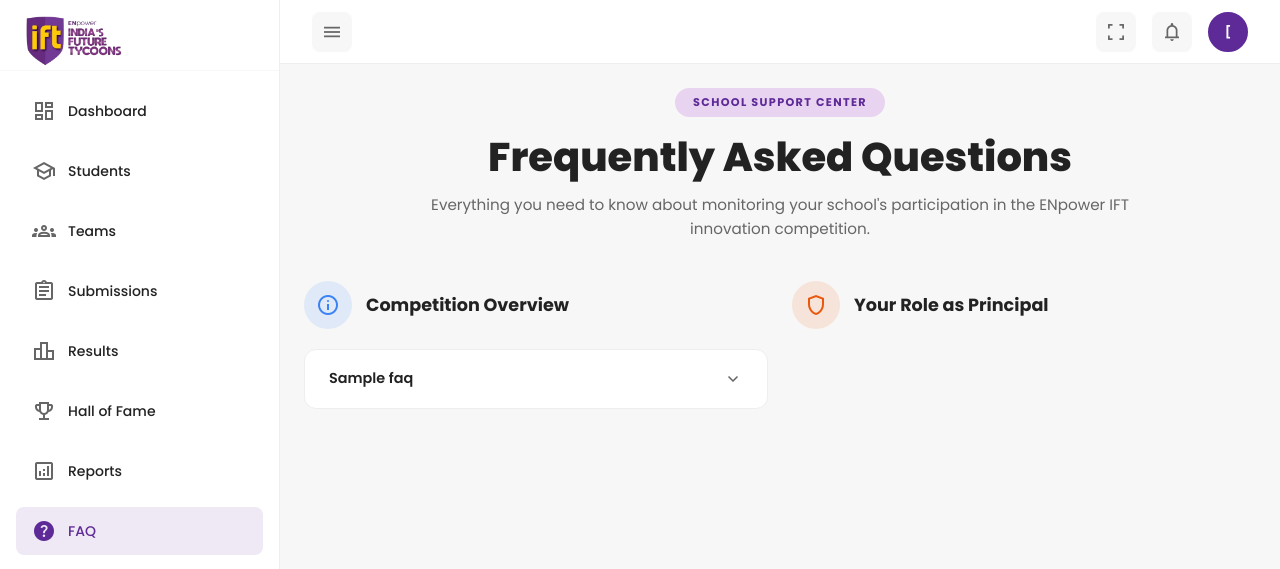
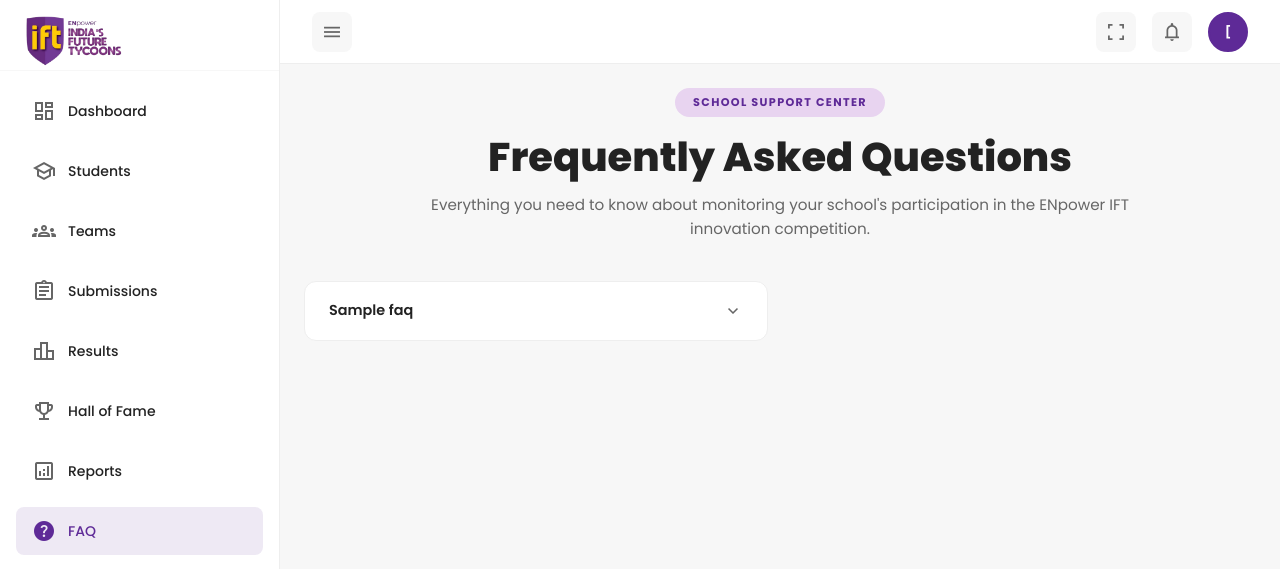
Before and after one commit to techinfinitydevelopers/IFT, a Django app: template templates/students/school_faq.html in a window 1280 px wide. Shown: the top 569 px of the page. Run offline with Django 5.2, Linux system fonts and the light colour scheme; the template is opened without the code that fills it: most values are stand-ins (such as "Sample title", 1, 10 or a date in 2020).

Commit message:
FAQ pages: remove section headings, render body as HTML for bold/links support
Co-Authored-By: Claude Opus 4.6 (1M context) <noreply@anthropic.com>

```diff
--- a/templates/students/school_faq.html
+++ b/templates/students/school_faq.html
@@ -433,14 +433,8 @@
 
             {% if faqs %}
             <div class="row g-4">
-                <!-- Left Column: Competition Overview -->
+                <!-- Left Column -->
                 <div class="col-lg-6">
-                    <div class="faq-section-header">
-                        <div class="faq-section-icon blue">
-                            <span class="material-symbols-outlined">info</span>
-                        </div>
-                        <h3 class="faq-section-title">Competition Overview</h3>
-                    </div>
                     {% for faq in faqs %}
                         {% if forloop.counter|divisibleby:2 %}{% else %}
                         <div class="faq-item" data-faq-col="left">
@@ -448,20 +442,14 @@
                                 <p class="faq-question-text">{{ faq.title }}</p>
                                 <span class="material-symbols-outlined faq-chevron">expand_more</span>
                             </div>
-                            <div class="faq-answer">{{ faq.body|linebreaksbr }}</div>
+                            <div class="faq-answer">{{ faq.body|safe }}</div>
                         </div>
                         {% endif %}
                     {% endfor %}
                 </div>
 
-                <!-- Right Column: Your Role as Principal -->
+                <!-- Right Column -->
                 <div class="col-lg-6">
-                    <div class="faq-section-header">
-                        <div class="faq-section-icon green">
-                            <span class="material-symbols-outlined">shield</span>
-                        </div>
-                        <h3 class="faq-section-title">Your Role as Principal</h3>
-                    </div>
                     {% for faq in faqs %}
                         {% if forloop.counter|divisibleby:2 %}
                         <div class="faq-item" data-faq-col="right">
@@ -469,7 +457,7 @@
                                 <p class="faq-question-text">{{ faq.title }}</p>
                                 <span class="material-symbols-outlined faq-chevron">expand_more</span>
                             </div>
-                            <div class="faq-answer">{{ faq.body|linebreaksbr }}</div>
+                            <div class="faq-answer">{{ faq.body|safe }}</div>
                         </div>
                         {% endif %}
                     {% endfor %}
```
Also changed, not shown: templates/students/evaluator_faq.html (+4 -16 lines).
